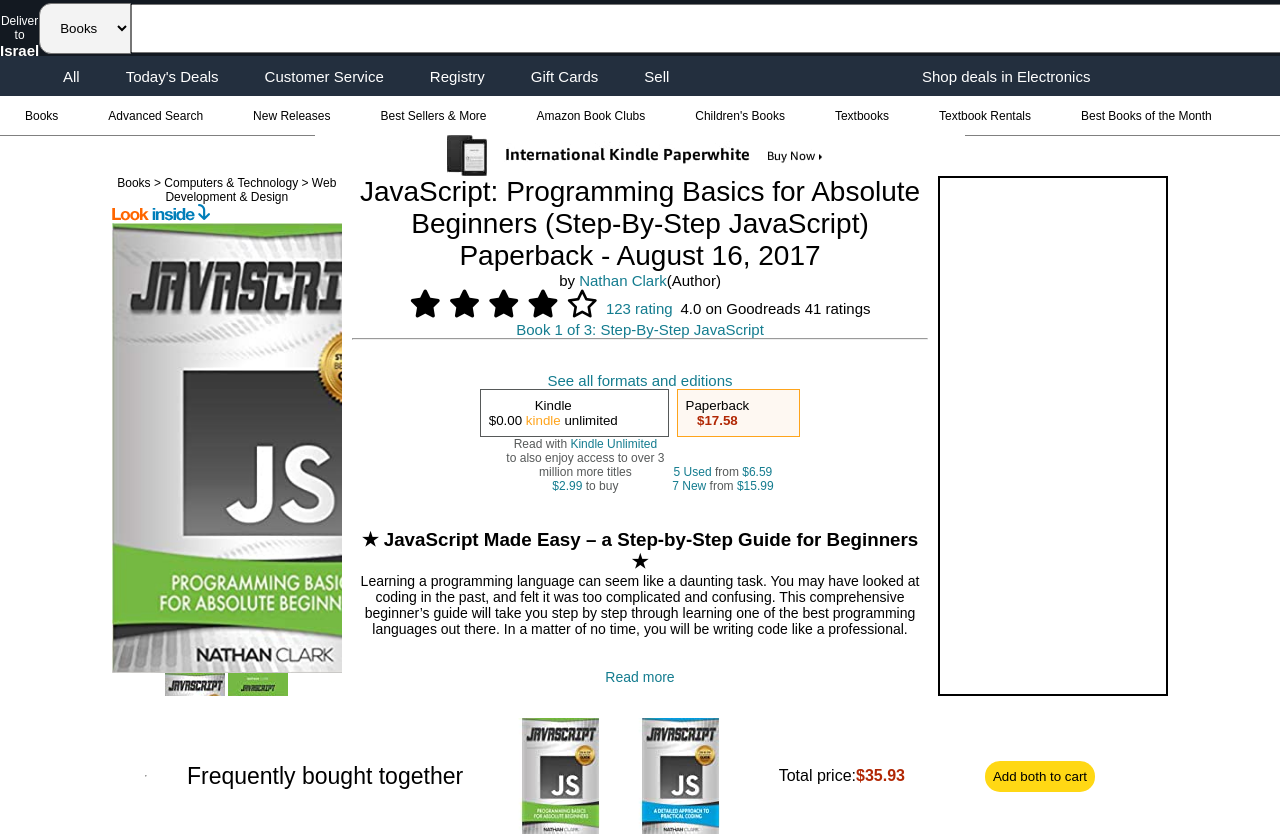
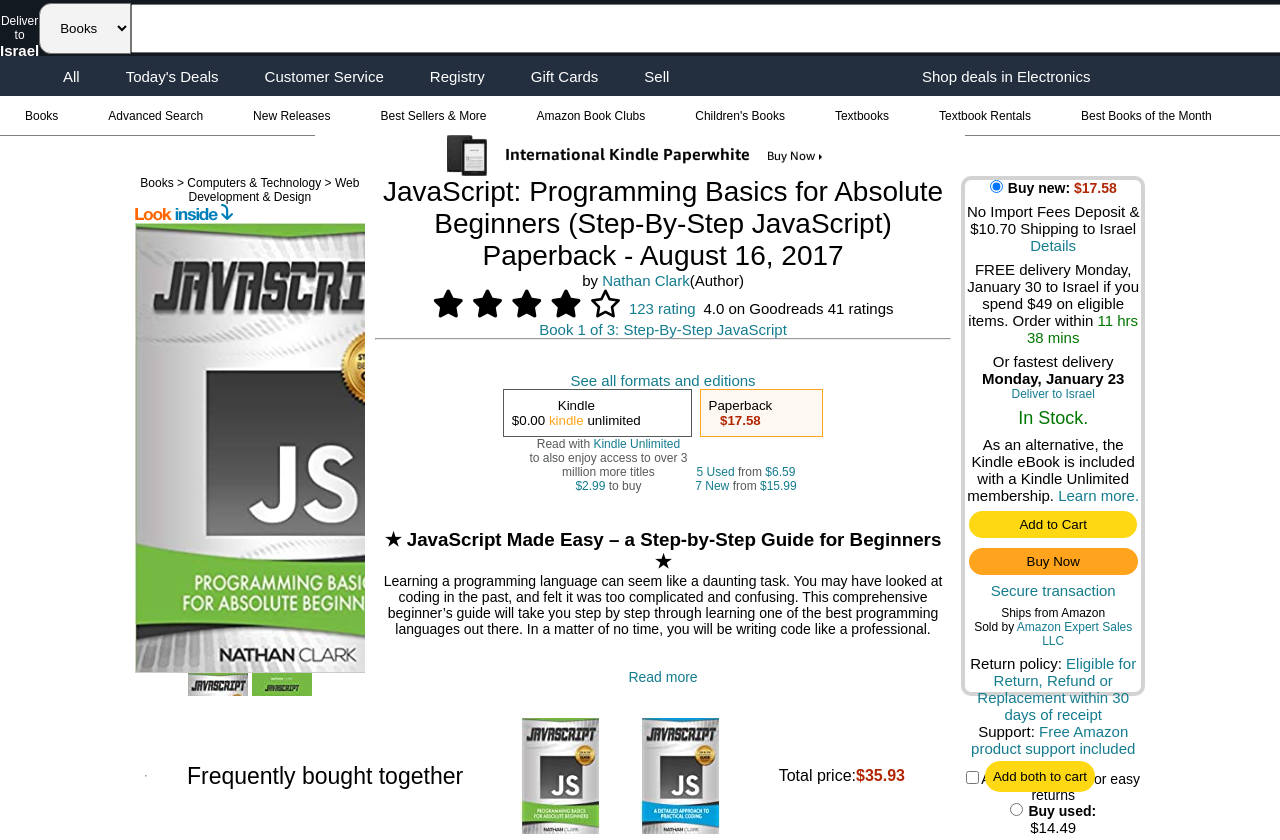
Before and after one commit to MrBennySolomon/03-Amazon-Assignment, a plain HTML site: page index.html in a window 1280 px wide. Shown: the top 840 px of the page. Drawn offline with Linux system fonts and the light colour scheme; some icons are missing; a web font is replaced by a local one.

Commit message:
03-Amazon-Assignment ver 2.0

```diff
--- a/css/style.css
+++ b/css/style.css
@@ -221,14 +221,35 @@
     width: 20%;
     height: 100%;
 }
+
+button.add {
+  background-color: rgb(255, 216, 20);
+  margin: 0 auto;
+  display: block;
+  padding: 0.6rem 5rem;
+  margin-bottom: 1rem;
+  border-radius: 2rem;
+  border: none;
+}
+
+button.buy {
+  background-color: rgb(255, 164, 28);
+  margin: 0 auto;
+  display: block;
+  padding: 0.6rem 5.8rem;
+  border-radius: 2rem;
+  border: none;
+}
+
 .main-container .middle {
   width: 50%;
   height: 100%;
 }
 .main-container .right {
-  width: 20%;
+  width: 16%;
   height: 100%;
-  border: 2px solid black;
+  border: 4px solid lightgray;
+  border-radius: 1rem;
 }
 
 .main-container .middle {
@@ -277,6 +298,10 @@
   color: rgb(255, 164, 28);
 }
 
+.green {
+  color: rgb(0, 118, 0);
+}
+
 .middle a {
   text-decoration: none;
 }
@@ -286,6 +311,14 @@
   color: rgb(86, 89, 89);
   background-color: white;
   border: none;
+}
+
+.little {
+  font-size: 1.2rem;
+}
+
+.regular {
+  font-size: 1.8rem;
 }
 
 .par {
--- a/index.html
+++ b/index.html
@@ -131,7 +131,28 @@
         <br>
         <p class="par aqua">Read more</p>
       </div>
-      <div class="right"></div>
+      <div class="right">
+        <input type="radio" checked>
+        <label for="html"><span class="bold">Buy new:</span> <span class="red">$17.58</span></label><br><br>
+        <p class="author">No Import Fees Deposit & $10.70 Shipping to Israel <span class="aqua">Details</span></p><br>
+        <p class="author">FREE delivery Monday, January 30 to Israel if you spend $49 on eligible items. Order within <span class="green">11 hrs 38 mins</span></p><br>
+        <p class="author">Or fastest delivery <span class="bold">Monday, January 23</span></p>
+        <p class="aqua little">Deliver to Israel</p><br>
+        <p class="green regular">In Stock.</p><br>
+        <p class="author">As an alternative, the Kindle eBook is included with a Kindle Unlimited membership. <span class="aqua">Learn more.</span></p><br>
+        <button class="add">Add to Cart</button>
+        <button class="buy">Buy Now</button><br>
+        <p class="aqua author">Secure transaction</p><br>
+        <p class="little">Ships from Amazon</p>
+        <p class="little">Sold by <span class="aqua">Amazon Expert Sales LLC</span></p><br>
+        <p class="author">Return policy: <span class="aqua">Eligible for Return, Refund or Replacement within 30 days of receipt</span> </p>
+        <p class="author">Support: <span class="aqua">Free Amazon product support included </span></p><br><br>
+        <input type="checkbox">
+        <label> Add a gift receipt for easy returns</label><br>
+        <input type="radio">
+        <label for="html"><span class="bold">Buy used:</span></label>
+        <p class="author">$14.49</p>
+      </div>
   </div>
   <div class="container-bought-together">
     <hr>
```
